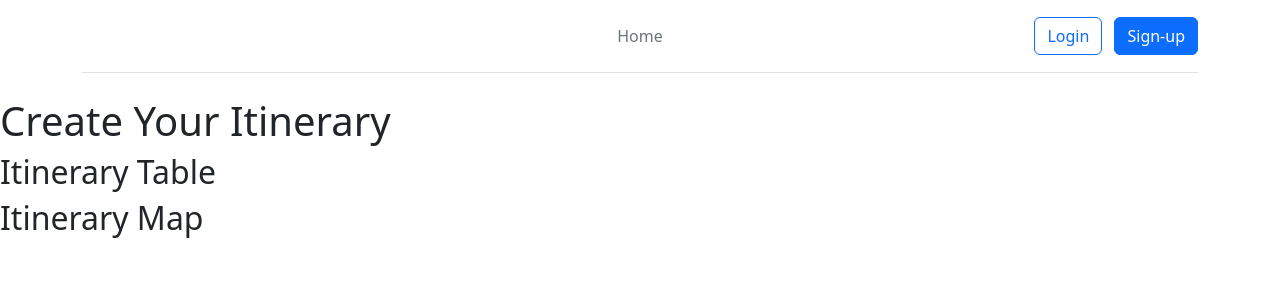
After one commit to victoria-vu/travel-itinerary-app, a Flask app: page /create-itinerary in a window 1280 px wide. The commit adds this page. Shown: the top 300 px of the page. Run offline with Flask 2, Linux system fonts and the light colour scheme.

Commit message:
Created create account and log in pages and flask routes

```diff
--- a/model.py
+++ b/model.py
@@ -171,5 +171,6 @@ def connect_to_db(flask_app, db_uri="postgresql:///itineraries", echo=True):
 
 if __name__ == "__main__":
     from server import app
-
     connect_to_db(app)
+    app.app_context().push()
+    db.create_all()
--- a/server.py
+++ b/server.py
@@ -21,23 +21,99 @@ app.jinja_env.undefined = StrictUndefined
 def show_homepage():
     """Shows the homepage."""
 
-    # Code here: Need to write a code to define session user to pass to Jinja.
-
     return render_template("homepage.html")
 
 
 @app.route("/log-in")
 def show_login_page():
-    """Shows user the log-in page."""
+    """Shows user the log in page."""
 
     return render_template("log_in.html")
 
 
+# @app.route("/log-in", methods=["POST"])
+# def login_existing_user():
+#     """Log in an existing user."""
+
+#     email = request.form.get("email")
+#     password = request.form.get("password")
+
+#     # If email and password match, login_user returns the user's first name.
+#     # Store the first name in the session.
+#     fname = crud.login_user(email, password)
+
+#     if fname:
+#         session["name"] = fname
+#         flash("You are successfully logged in.")
+#     else:
+#         flash("The email you typed in does not exist. Please sign up for an account.")
+
+#     return redirect("/")
+
+@app.route("/log-in", methods=["POST"])
+def login():
+    """Login user"""
+    email = request.form.get("email")
+    password = request.form.get("password")
+    user = crud.get_user_by_email(email=email)
+
+    if not user:
+        flash("The email you typed in does not exist. Please sign up for an account.")
+    elif user.password != password:
+        flash("Incorrect password. Please try again.")
+    else:
+        session["user_email"] = user.fname
+
+    return redirect("/dashboard")
+
+
+# "user" key = user object
+# session["user"] = user
+
+
 @app.route("/sign-up")
 def show_signup_page():
-    """Shows user the sign-up page."""
+    """Shows user the sign up page."""
 
     return render_template("create_account.html")
 
+
+@app.route("/sign-up", methods=["POST"])
+def register_user():
+    """Create a new user."""
+
+    email = request.form.get("email")
+    password = request.form.get("password")
+    fname = request.form.get("fname")
+    lname = request.form.get("lname")
+
+    user = crud.get_user_by_email(email)
+
+    if user is not None:
+        flash("An account already exists with that email. Please try another one.")
+        return redirect("/sign-up")
+    else:
+        user = crud.create_user(email, password, fname, lname)
+        db.session.add(user)
+        db.session.commit()
+        flash("Account has been created successfully. Please log in.")
+        return redirect("/log-in")
+
+
+@app.route("/dashboard")
+def display_user_dashboard():
+    """Displays user dashboard."""
+
+    return render_template("user_dashboard.html", name=session["user_email"])
+
+
+@app.route("/create-itinerary")
+def show_create_itinerary_page():
+    """Shows user the create an itinerary page."""
+
+    return render_template("create_itinerary.html")
+
+
 if __name__ == "__main__":
+    connect_to_db(app)
     app.run(debug=True, host='0.0.0.0')
--- /dev/null
+++ b/static/login.js
@@ -0,0 +1,7 @@
+'use strict';
+
+// When a user clicks "Log In", it will redirect them to the "Log In" page.
+// When the user clicks "Log In" again after inputting their information,
+// the text will update and say "Log Out"
+
+const logInButton = document.querySelector('.btn btn-outline-primary me-2');
--- a/templates/base.html
+++ b/templates/base.html
@@ -13,9 +13,6 @@
 
               <ul class="nav col-12 col-md-auto mb-2 justify-content-center mb-md-0">
                 <li><a href="#" class="nav-link px-2 link-secondary">Home</a></li>
-                <li><a href="#" class="nav-link px-2 link-dark">Features</a></li>
-                <li><a href="#" class="nav-link px-2 link-dark">FAQs</a></li>
-                <li><a href="#" class="nav-link px-2 link-dark">About</a></li>
               </ul>
 
               <div class="col-md-3 text-end">
@@ -36,6 +33,9 @@
                 {% endblock %}
         </div>
 
+        <!-- Log In JS File -->
+            <script src="/static/login.js"></script>
+
         <!-- Bootstrap JavaScript Bundle with Popper (a Bootstrap dependency for popovers) -->
             <script src="https://cdn.jsdelivr.net/npm/bootstrap@5.0.1/dist/js/bootstrap.bundle.min.js" integrity="sha384-gtEjrD/SeCtmISkJkNUaaKMoLD0//ElJ19smozuHV6z3Iehds+3Ulb9Bn9Plx0x4" crossorigin="anonymous"></script>
 
--- /dev/null
+++ b/templates/create_itinerary.html
@@ -0,0 +1,14 @@
+{% extends 'base.html' %}
+
+{% block body %}
+<h1>Create Your Itinerary</h1>
+
+<div>
+    <h2>Itinerary Table</h2>
+</div>
+
+<div>
+    <h2>Itinerary Map</h2>
+</div>
+
+{% endblock %}
```
Also changed, not shown: crud.py (+17 -0 lines), templates/create_account.html (+10 -6 lines), templates/homepage.html (+5 -3 lines), templates/log_in.html (+9 -3 lines), templates/user_dashboard.html (added, +8 -0 lines).
